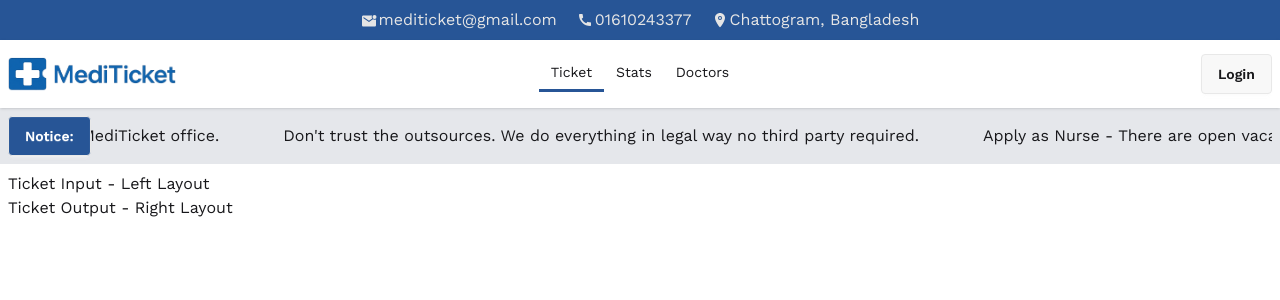
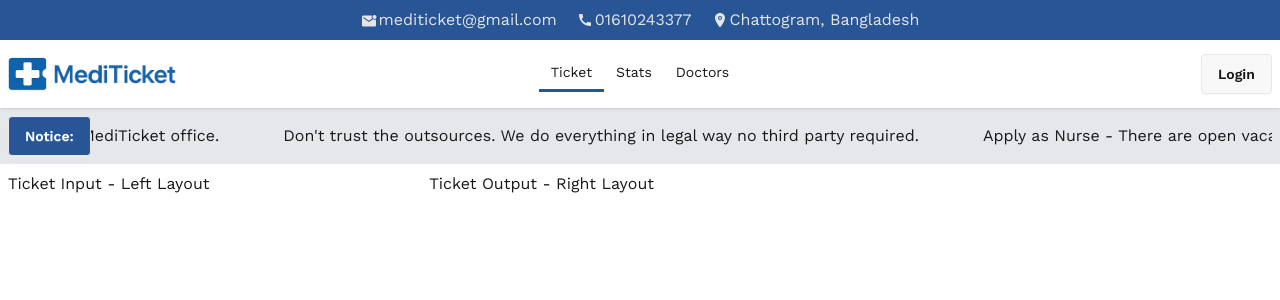
Before and after one commit to Suprio-Das/MediTicket, a React (Vite) app: page / in a window 1280 px wide. Shown: the top 300 px of the page. Built offline with nearby package versions, Linux system fonts and the light colour scheme.

Commit message:
Layout changed to grid

```diff
--- a/src/Components/Home/Home.jsx
+++ b/src/Components/Home/Home.jsx
@@ -26,7 +26,7 @@ const Home = () => {
                 </div>
             </div>
             {/* Ticket Section */}
-            <section className="p-2">
+            <section className="p-2 grid lg:grid-cols-3 grid-cols-1">
                 {/* Ticket Input */}
                 <div>
                     <h1>Ticket Input - Left Layout</h1>
```
